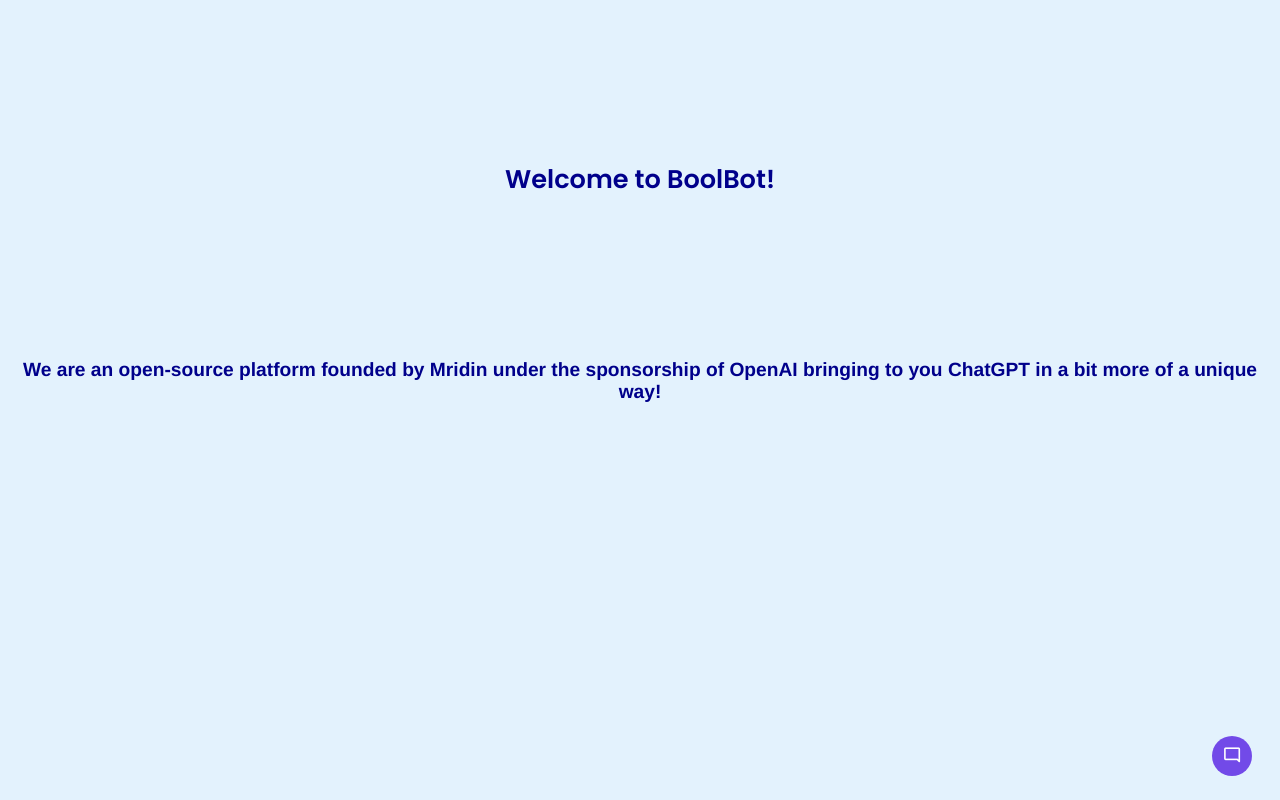
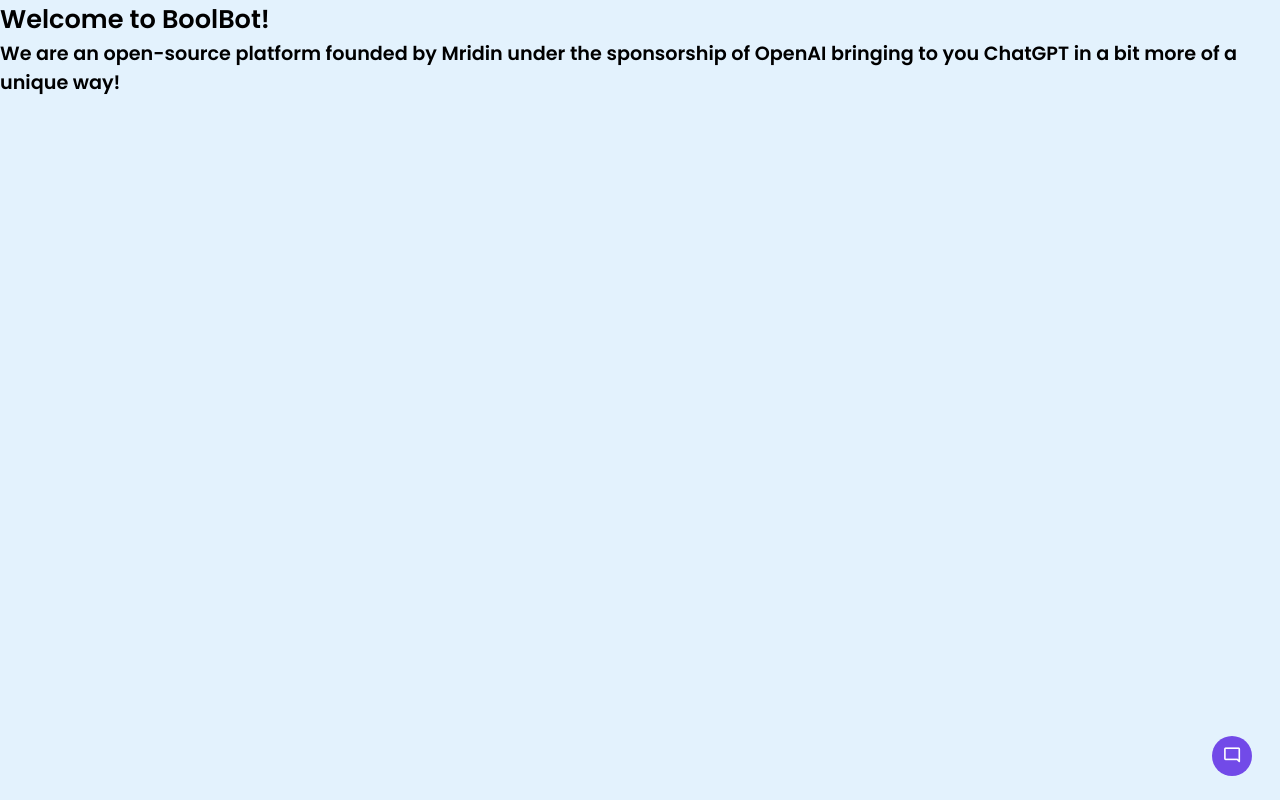
Before and after one commit to mridingovind/bool-bot, a plain HTML site: page index.html in a window 1280 px wide. Drawn offline with nearby package versions, Linux system fonts and the light colour scheme.

Commit message:
Update style.css

```diff
--- a/style.css
+++ b/style.css
@@ -5,12 +5,10 @@
   padding: 0;
   box-sizing: border-box;
   font-family: "Poppins", sans-serif;
-  size: 80%;
 }
 body {
   background: #E3F2FD;
 }
-
 .chatbot-toggler {
   position: fixed;
   bottom: 30px;
@@ -194,19 +192,3 @@ header h2 {
     display: block;
   }
 }
-h1 {
-  text-align : center;
-  size: 2em !important;
-  color:darkblue;
-  margin-top: 200px
-}
-h2 {
-  text-align : center;
-  margin-top: 200px;
-  color : darkblue;
-  font-family: Helvetica;
-}
-
-.chatbot h2{
-  color: white;
-}
```
